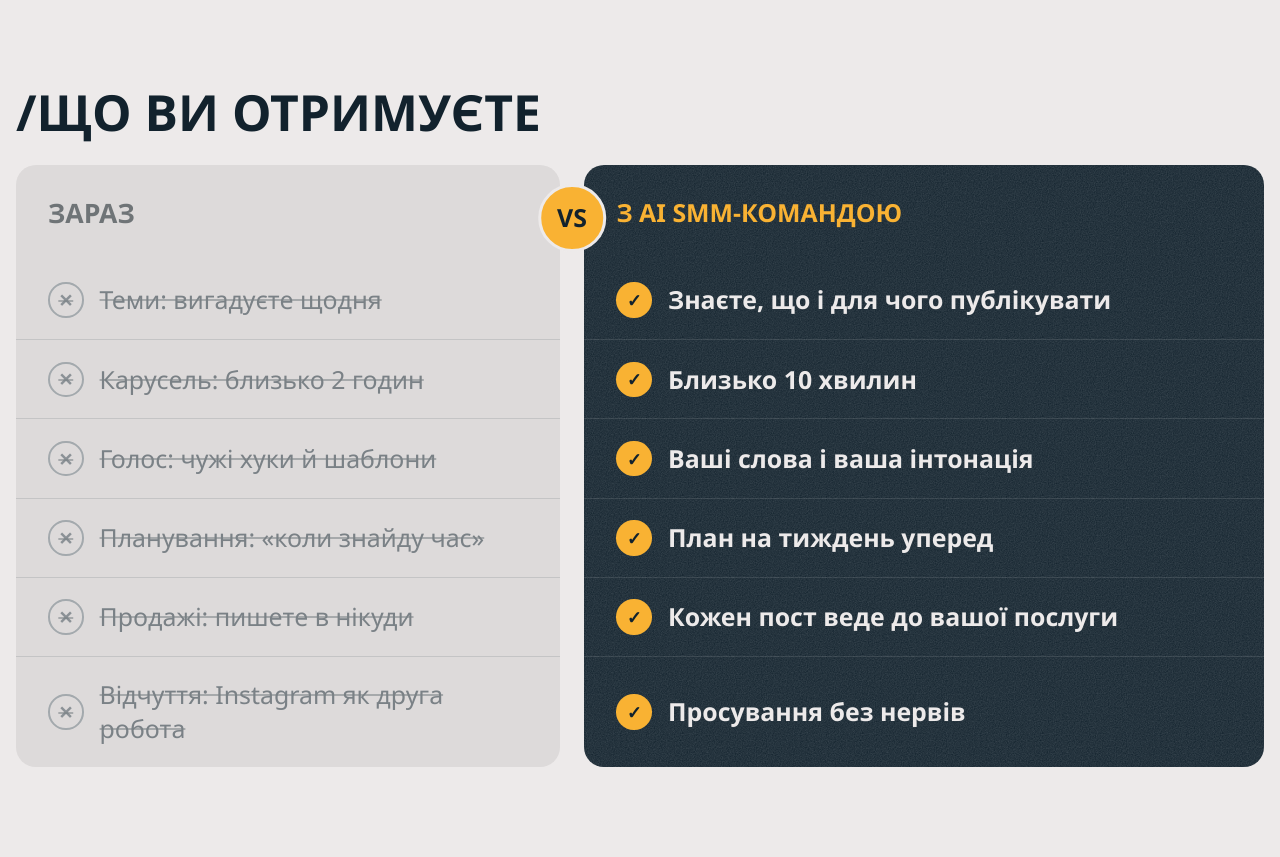
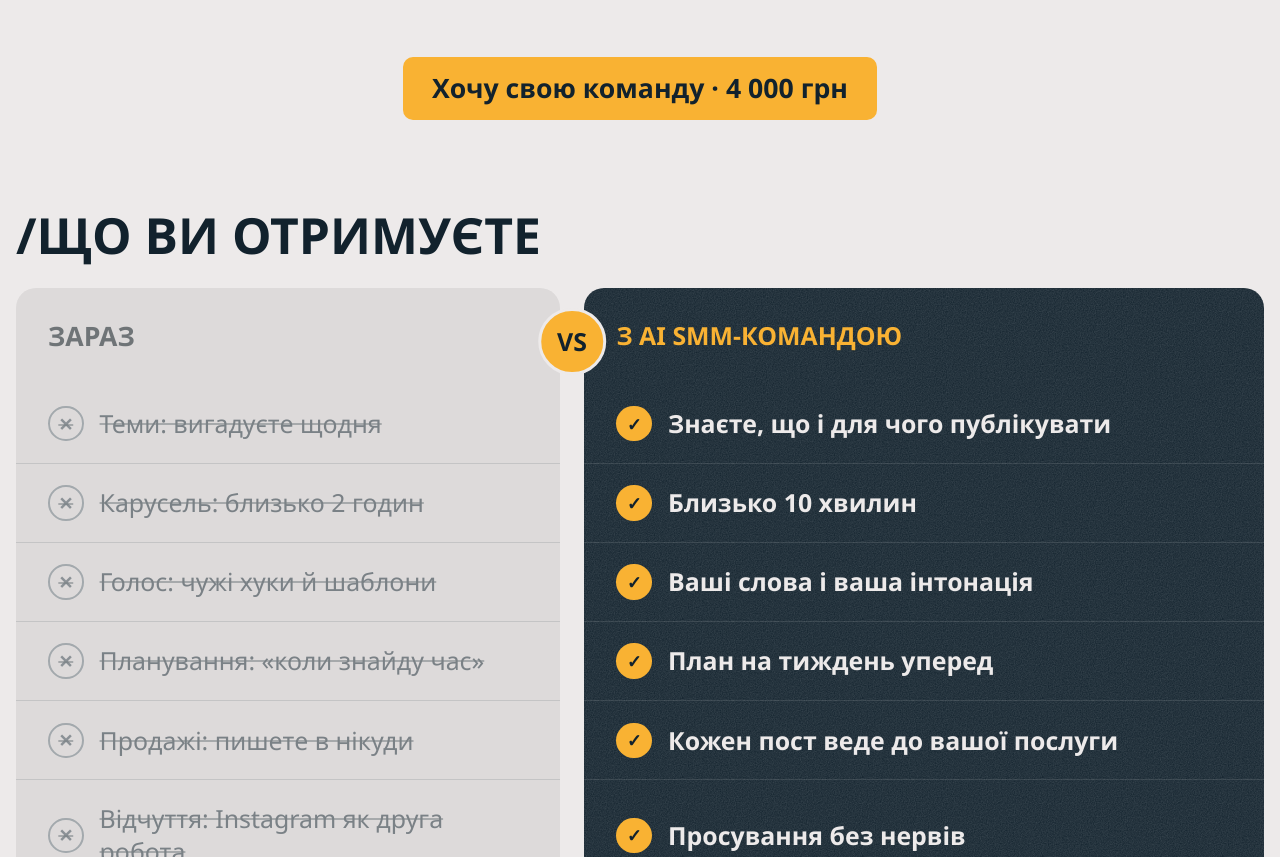
Before and after one commit to smmtimetools-coder/SMM-time, a plain HTML site: page poslugy/ai-smm-komanda/index.html in a window 1280 px wide. Shown: the part 3125-3982 px from the top of the page. Drawn offline with Linux system fonts and the light colour scheme.

Commit message:
Своя AI SMM-команда: кнопка після ролей

```diff
--- a/assets/style.css
+++ b/assets/style.css
@@ -606,3 +606,4 @@ a.tile--team:hover .team-chips i{background:var(--accent);color:var(--ink)}
 .team-alt a{color:var(--accent);font-weight:700;text-decoration:underline;text-underline-offset:3px}
 @media (max-width:1000px){.fit{grid-template-columns:1fr}}
 @media (max-width:760px){.pain-list{grid-template-columns:1fr}}
+.team-mid{display:flex;justify-content:center;margin-top:max(20px, calc(44 * var(--u)))}.team-mid .btn{text-transform:none;font-size:max(16px, calc(30 * var(--u)));padding:.55em 1.1em}
--- a/poslugy/ai-smm-komanda/index.html
+++ b/poslugy/ai-smm-komanda/index.html
@@ -63,6 +63,7 @@
         <article class="role"><span class="role-n">07</span><h3>Дизайнер</h3><p class="role-q">Карусель забирає вечір?</p><p>Слайди у вашому стилі за кілька хвилин.</p></article>
         <article class="role role--incl"><span class="role-n">+</span><h3>Плюс</h3><p>Покрокові інструкції з налаштування і тиждень супроводу.</p></article>
     </div>
+    <div class="team-mid"><a class="btn" href="../../kontakty/" data-pop="Своя AI SMM-команда">Хочу свою команду · 4 000 грн</a></div>
 
     <h2 class="h">/що ви отримуєте</h2>
     <div class="vs vs--team" role="table" aria-label="Зараз і з AI SMM-командою">
```
